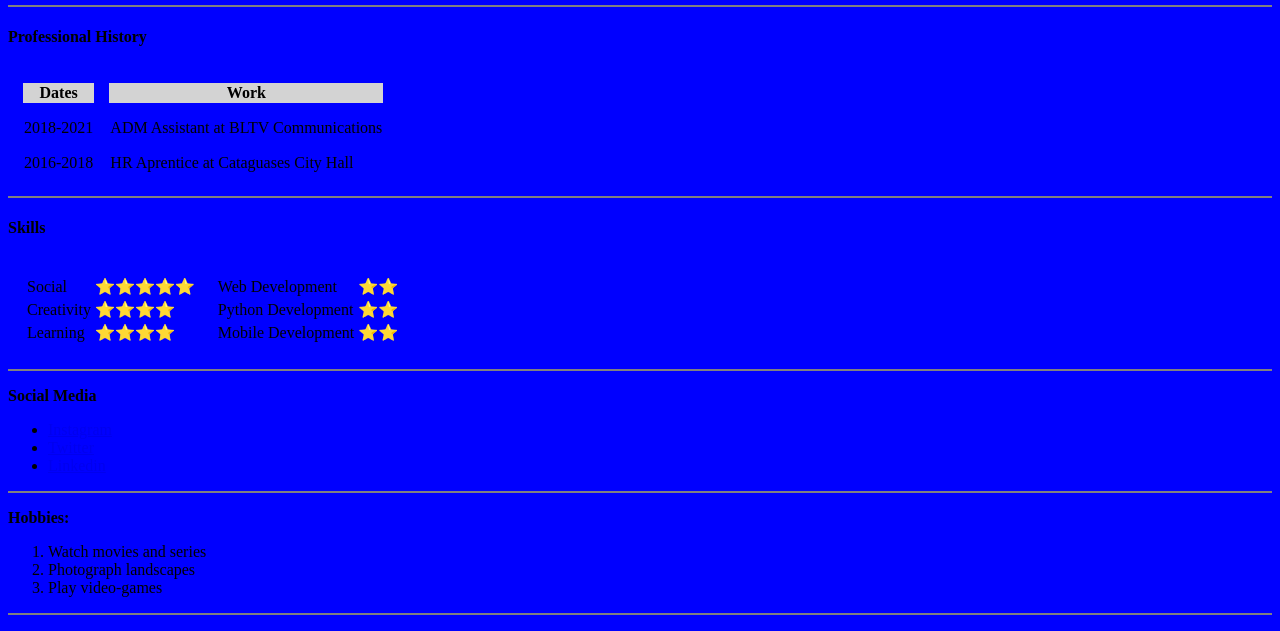
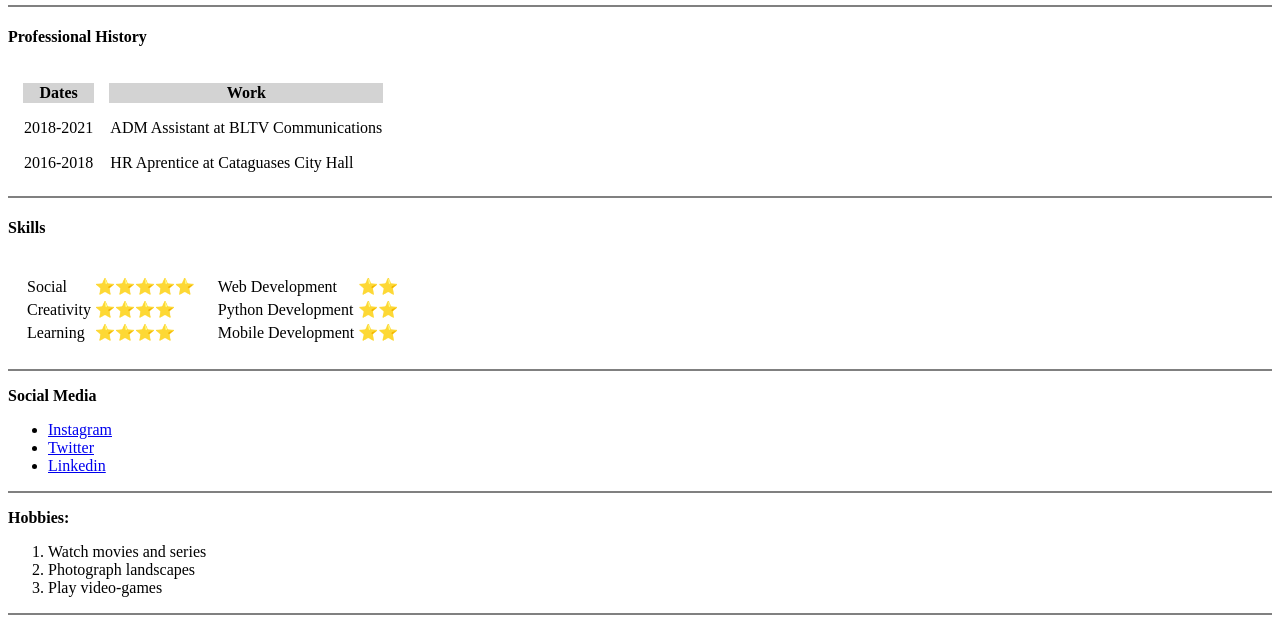
Before and after one commit to titomaot/cv, a plain HTML site: page index.html in a window 1280 px wide. Shown: the part 267-898 px from the top of the page. Drawn offline with Linux system fonts and the light colour scheme.

Commit message:
Update index.html

```diff
--- a/index.html
+++ b/index.html
@@ -6,7 +6,7 @@
     <title>Miguel Tito</title>
 </head>
 
-<body style="background-color: blue;">
+<body style="background-color: ightcyan;">
     <hr size="2" noshade>
 
     <table cellspacing="20">
```
